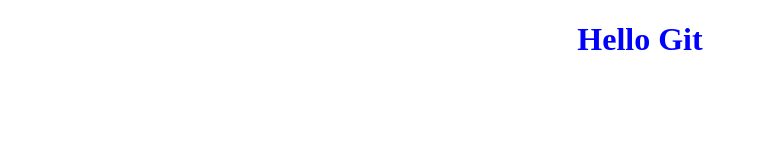
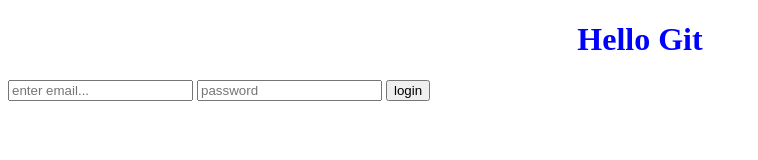
Before and after one commit to shousin/my-awesome-weather-app, a plain HTML site: page index.html in a window 1280 px wide. Shown: the whole page, without its empty margins (0-758 px from the left). Drawn offline with Linux system fonts and the light colour scheme.

Commit message:
added form in html

```diff
--- a/index.html
+++ b/index.html
@@ -8,5 +8,10 @@
   </head>
   <body>
     <h1>Hello Git</h1>
+    <form action="search">
+      <input type="text" placeholder="enter email..." />
+      <input type="password" placeholder="password" />
+      <input type="submit" value="login" />
+    </form>
   </body>
 </html>
```
